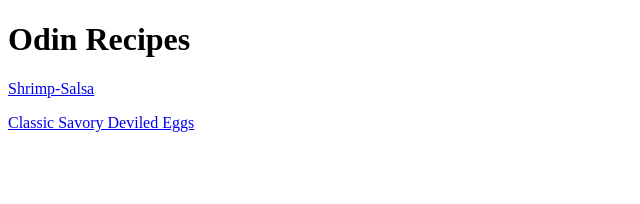
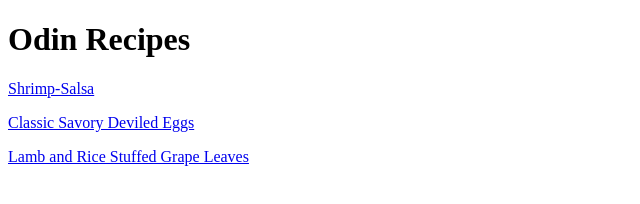
Before and after one commit to MosesButera/odin-recipes, a plain HTML site: page index.html in a window 1280 px wide. Shown: the whole page, without its empty margins (0-640 px from the left). Drawn offline with Linux system fonts and the light colour scheme.

Commit message:
Add link to the lamb and rice recipe page

```diff
--- a/index.html
+++ b/index.html
@@ -10,6 +10,7 @@
 
     <a href="recipes/Shrimp-Salsa.html">Shrimp-Salsa</a>
     <p><a href="recipes/Eggs.html">Classic Savory Deviled Eggs</a></p>
+    <p><a href="recipes/lamb-and-rice.html">Lamb and Rice Stuffed Grape Leaves</a></p>
 
 </body>
 </html>
```
